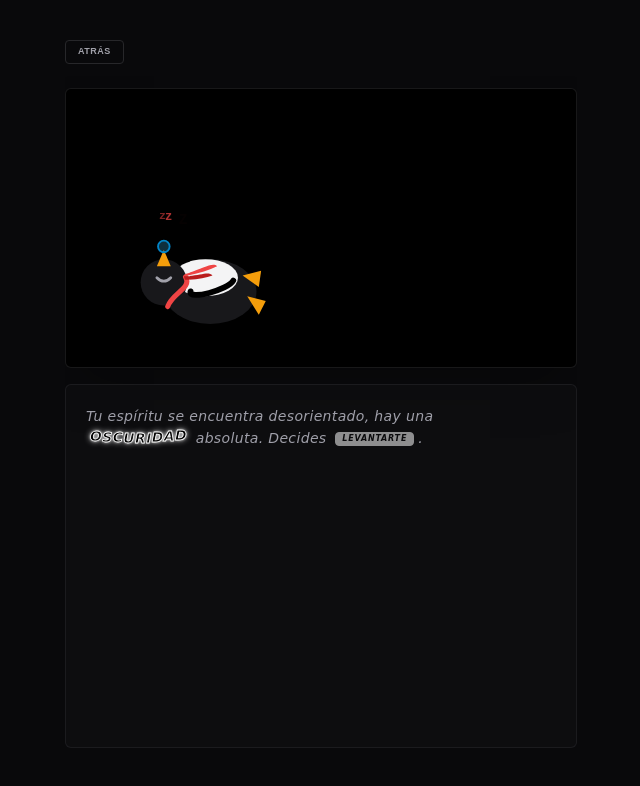
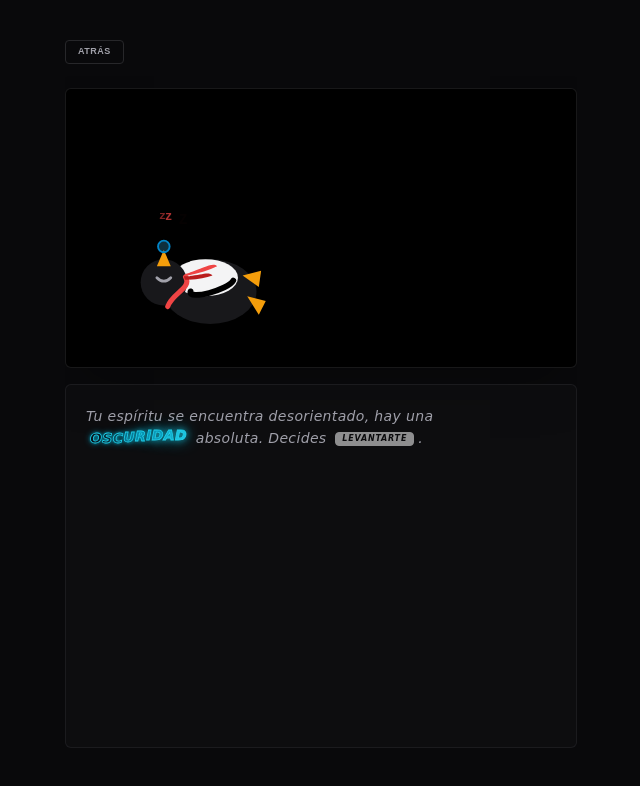
Before and after one commit to RealPingu/proyecto-memoria, a Next.js app: page /game/narrative in a window 1280 px wide. Shown: the top 786 px of the page, without its empty margins (319-959 px from the left). Built offline with nearby package versions, Linux system fonts and the light colour scheme.

Commit message:
style: animar palabras destacadas en el dialogo con la paleta de colores del patron oscuro (glow cian/teal)

```diff
--- a/app/game/narrative/page.tsx
+++ b/app/game/narrative/page.tsx
@@ -243,9 +243,7 @@ export default function NarrativeIntroPage() {
           <span
             key={index}
             style={{
-              color: '#000000',
-              WebkitTextStroke: '0.8px #ffffff',
-              textShadow: '0 0 3px #ffffff, 0 0 6px #ffffff, 0 0 1px #ffffff',
+              WebkitTextStroke: '0.8px #22d3ee',
               display: 'inline-block'
             }}
             className="font-bold mx-1 select-none"
@@ -255,13 +253,19 @@ export default function NarrativeIntroPage() {
                 key={charIdx}
                 style={{ display: 'inline-block', whiteSpace: 'pre' }}
                 animate={{
-                  y: [0, -3.5, 0]
+                  y: [0, -3.5, 0],
+                  color: ['#090d16', '#22d3ee', '#0891b2', '#090d16'],
+                  textShadow: [
+                    '0 0 3px #06b6d4, 0 0 6px #0891b2, 0 0 1px #000',
+                    '0 0 8px #22d3ee, 0 0 15px #06b6d4, 0 0 2px #000',
+                    '0 0 3px #06b6d4, 0 0 6px #0891b2, 0 0 1px #000'
+                  ]
                 }}
                 transition={{
                   repeat: Infinity,
-                  duration: 2.2,
+                  duration: 2.8,
                   ease: "easeInOut",
-                  delay: charIdx * 0.12
+                  delay: charIdx * 0.14
                 }}
               >
                 {char}
```
